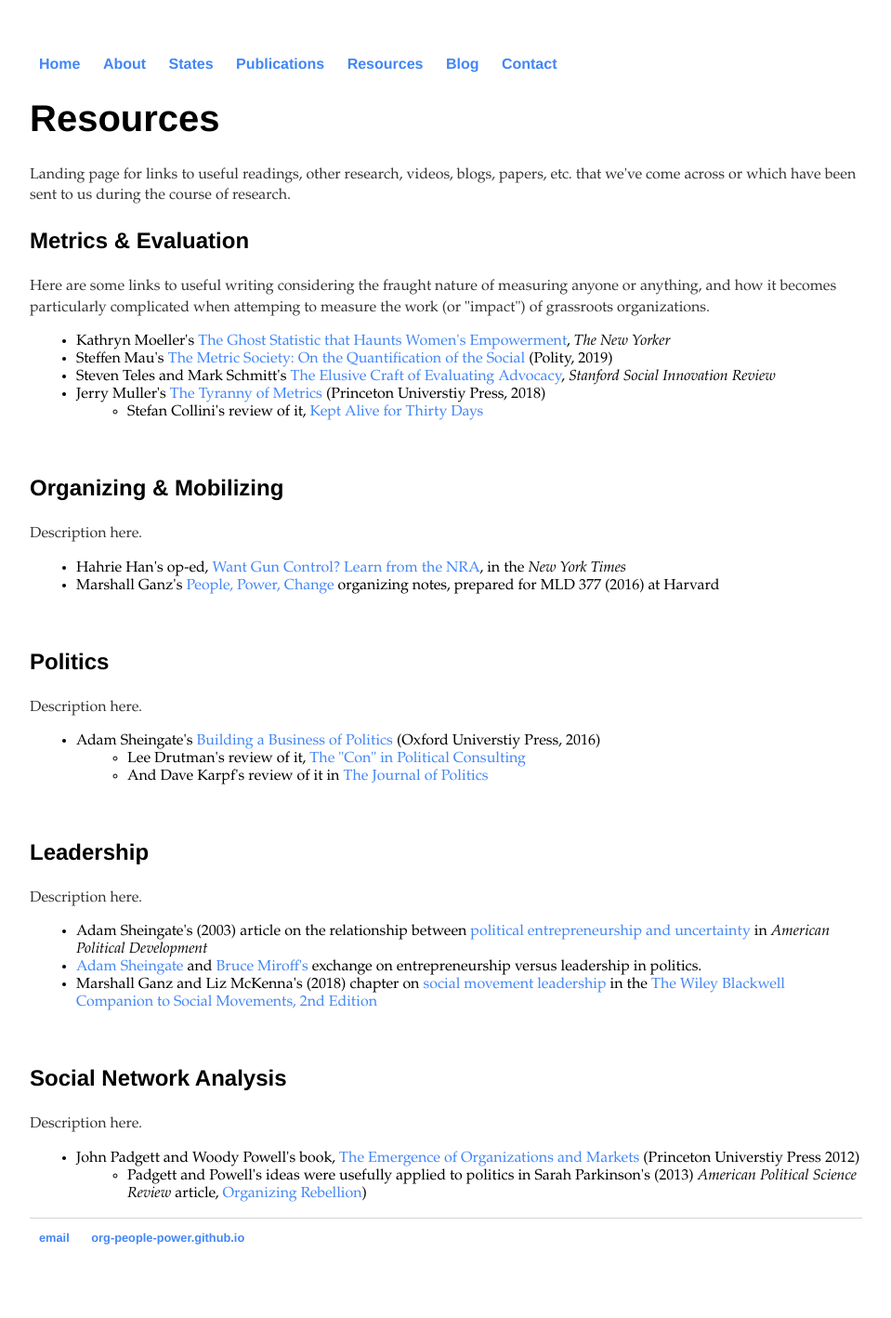
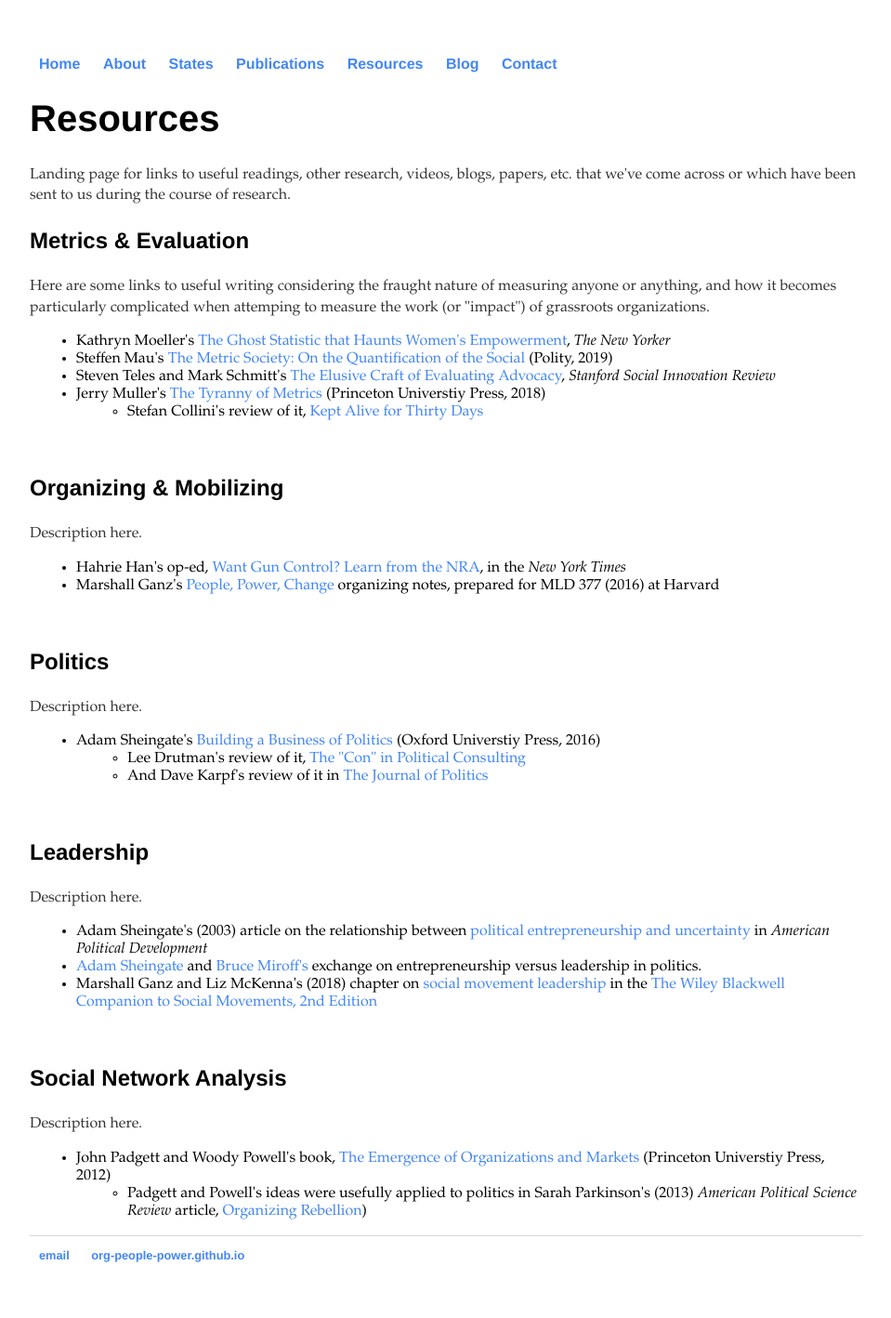
Before and after one commit to org-people-power/org-people-power.github.io, a Jekyll site: the page built from resources/index.html, in a window 1280 px wide. Shown: the whole page at 93% size, without its empty margins (160-1119 px from the left). Built offline with Jekyll 4.4.1, drawn with Linux system fonts in a browser that asks for light colours.

```diff
--- a/resources/index.html
+++ b/resources/index.html
@@ -54,7 +54,7 @@ title: Resources
 <h3> Social Network Analysis</h3>
 <p> Description here.
 	<ul>
-		<li>John Padgett and Woody Powell's book, <a href="https://press.princeton.edu/titles/9909.html">The Emergence of Organizations and Markets</a> (Princeton Universtiy Press 2012)</li>
+		<li>John Padgett and Woody Powell's book, <a href="https://press.princeton.edu/titles/9909.html">The Emergence of Organizations and Markets</a> (Princeton Universtiy Press, 2012)</li>
 		<ul ul>
 			<li>Padgett and Powell's ideas were usefully applied to politics in Sarah Parkinson's (2013) <i>American Political Science Review</i> article, <a href="https://static1.squarespace.com/static/5a236767ace864ba32057bbd/t/5a340de58165f5e58a4c14c1/1513360871783/Parkinson_Organizing_Rebellion_2013.pdf">Organizing Rebellion</a>)
 		</ul ul>
```
